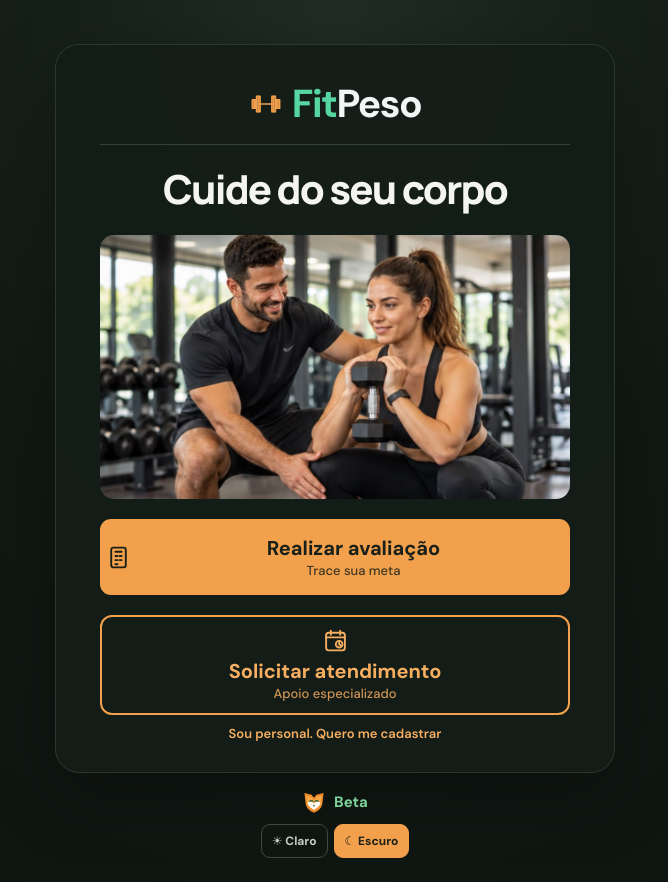
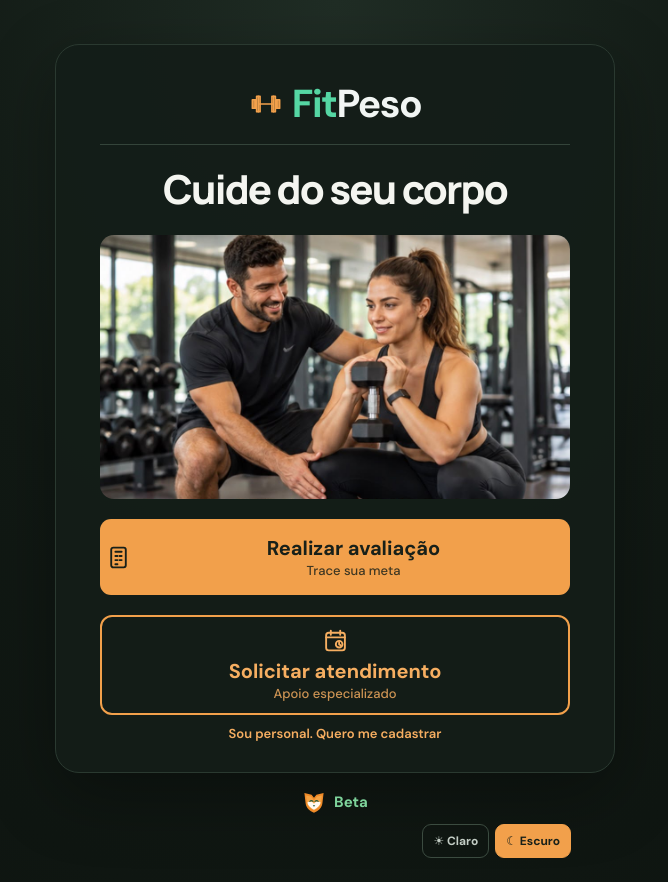
Before and after one commit to albertoapr/calculadoraimc, a Vue app: page / in a window 1280 px wide. Shown: the whole page, without its empty margins (305-973 px from the left). Built offline with nearby package versions, Linux system fonts and the light colour scheme.

Commit message:
Right-align footer theme controls

```diff
--- a/src/assets/main.css
+++ b/src/assets/main.css
@@ -183,8 +183,8 @@ h2 { font-size: 21px; line-height: 1.4; }
 .send-button { width: 100%; margin-top: 15px; }
 .status { margin: 15px 0 0; padding: 11px 13px; border-radius: 9px; color: #31558a; background: #edf4ff; font-size: 12px; line-height: 1.5; }
 .disclaimer { margin: 20px 0 0; color: #71839a; text-align: center; font-size: 12px; line-height: 1.6; }
-footer { display: grid; justify-items: center; gap: 10px; margin: 17px auto 0; color: #228342; text-align: center; font-size: 15px; font-weight: 700; }
-.footer-brand { display: flex; align-items: center; justify-content: center; gap: 8px; }
+footer { display: grid; width: min(100%, 560px); justify-items: stretch; gap: 10px; margin: 17px auto 0; color: #228342; text-align: center; font-size: 15px; font-weight: 700; }
+.footer-brand { display: flex; align-items: center; justify-content: center; gap: 8px; justify-self: center; }
 footer a { color: inherit; text-decoration: none; }
 footer a:hover { text-decoration: underline; }
 footer img { width: 24px; height: 24px; }
@@ -218,7 +218,7 @@ footer img { width: 24px; height: 24px; }
 .request-form { margin-top: 22px; padding-top: 18px; border-top: 1px solid var(--line); }
 .request-form-title { font-size: 19px; text-align: center; }
 
-.theme-switch { display: flex; justify-content: center; gap: 6px; margin: 0; }
+.theme-switch { display: flex; justify-content: flex-end; gap: 6px; justify-self: end; margin: 0 44px 0 0; }
 .theme-switch button { min-height: 34px; padding: 6px 10px; border: 1px solid var(--line); border-radius: 9px; color: var(--muted); background: transparent; font-size: 12px; font-weight: 700; }
 .theme-switch button.active { border-color: var(--blue); color: var(--blue-dark); background: #edf4ff; }
 .theme-switch button:focus-visible { outline: 3px solid #a8c7ff; outline-offset: 2px; }
@@ -293,6 +293,7 @@ html[data-theme='dark'] .success-dialog p { color: #bdc9bf; }
 @media (max-width: 520px) {
   .page-shell { padding: 14px 10px 20px; }
   .calculator { padding: 25px 17px 22px; border-radius: 18px; }
+  .theme-switch { margin-right: 17px; }
   .intro { margin: 10px auto 23px; font-size: 17px; }
   .form, .contact-fields { grid-template-columns: 1fr; gap: 15px; }
   .measurement-fields { grid-template-columns: 1fr; gap: 15px; }
```
